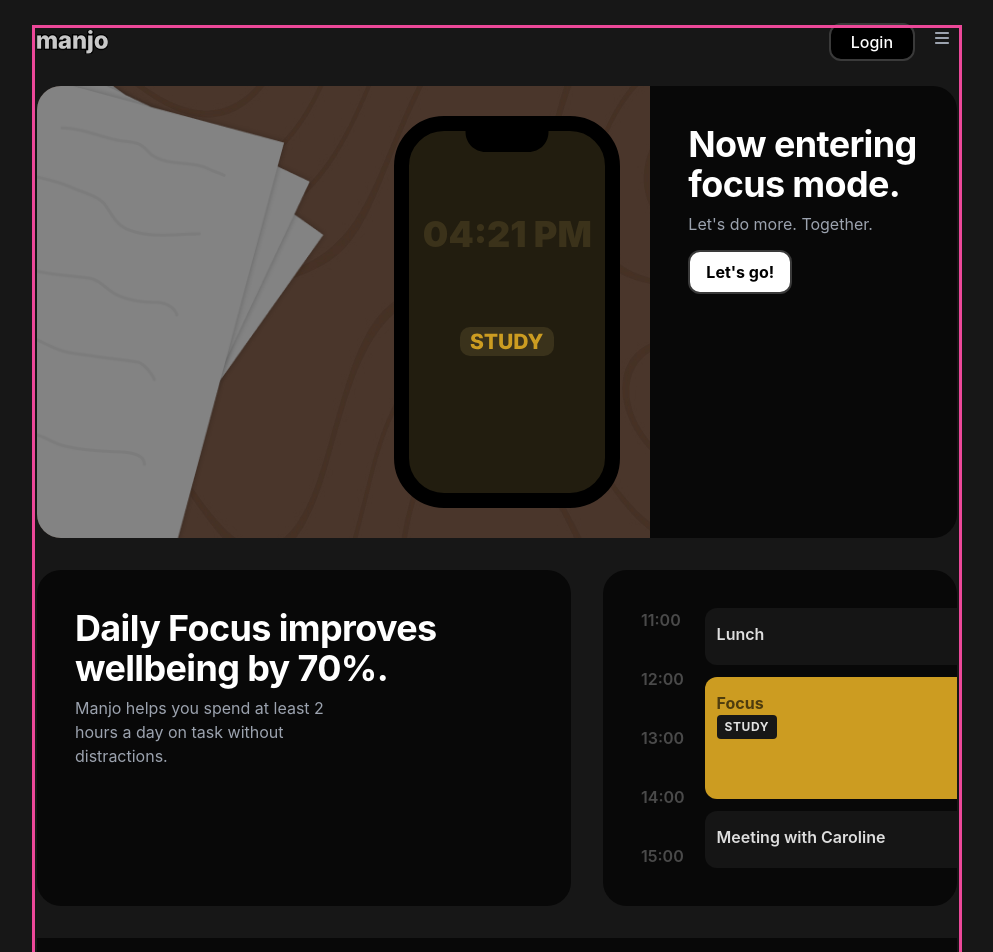
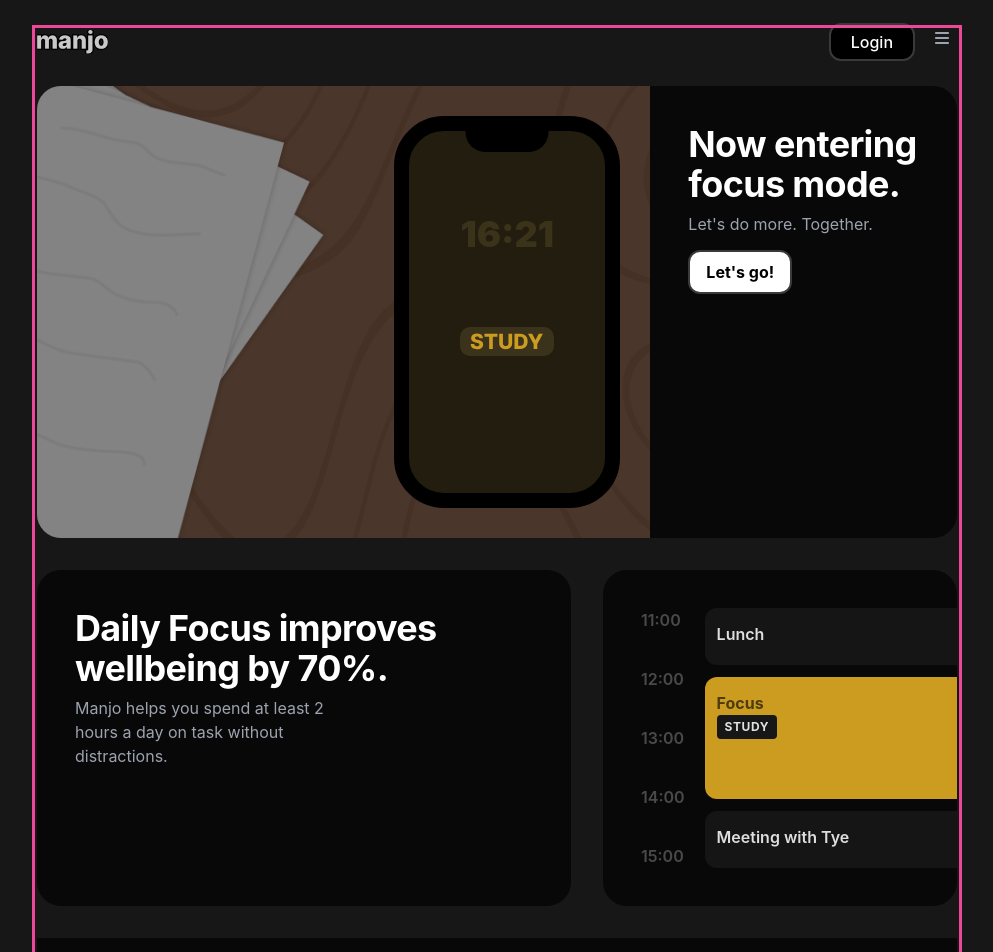
Before and after one commit to tgoulder4/Yello-calendar-scheduler, a Next.js app: page / in a window 1280 px wide. Shown: the top 952 px of the page, without its empty margins (143-1136 px from the left). Built offline with nearby package versions, Linux system fonts and the light colour scheme.

Commit message:
fix hydration issue

```diff
--- a/src/app/components/phone.jsx
+++ b/src/app/components/phone.jsx
@@ -14,6 +14,7 @@ function Phone() {
           {`${date.toLocaleTimeString([], {
             hour: "2-digit",
             minute: "2-digit",
+            hourCycle: "h24",
           })}`}
         </p>
         <img src="/assets/phone.svg" draggable="false" alt="" />
--- a/src/app/page.jsx
+++ b/src/app/page.jsx
@@ -44,7 +44,7 @@ export default function Home() {
             <div className="flex w-full flex-col gap-3 justify-between">
               <CalendarEvent title="Lunch" />
               <CalendarEvent focus={true} />
-              <CalendarEvent title="Meeting with Caroline" />
+              <CalendarEvent title="Meeting with Tye" />
             </div>
           </div>
         }
```
